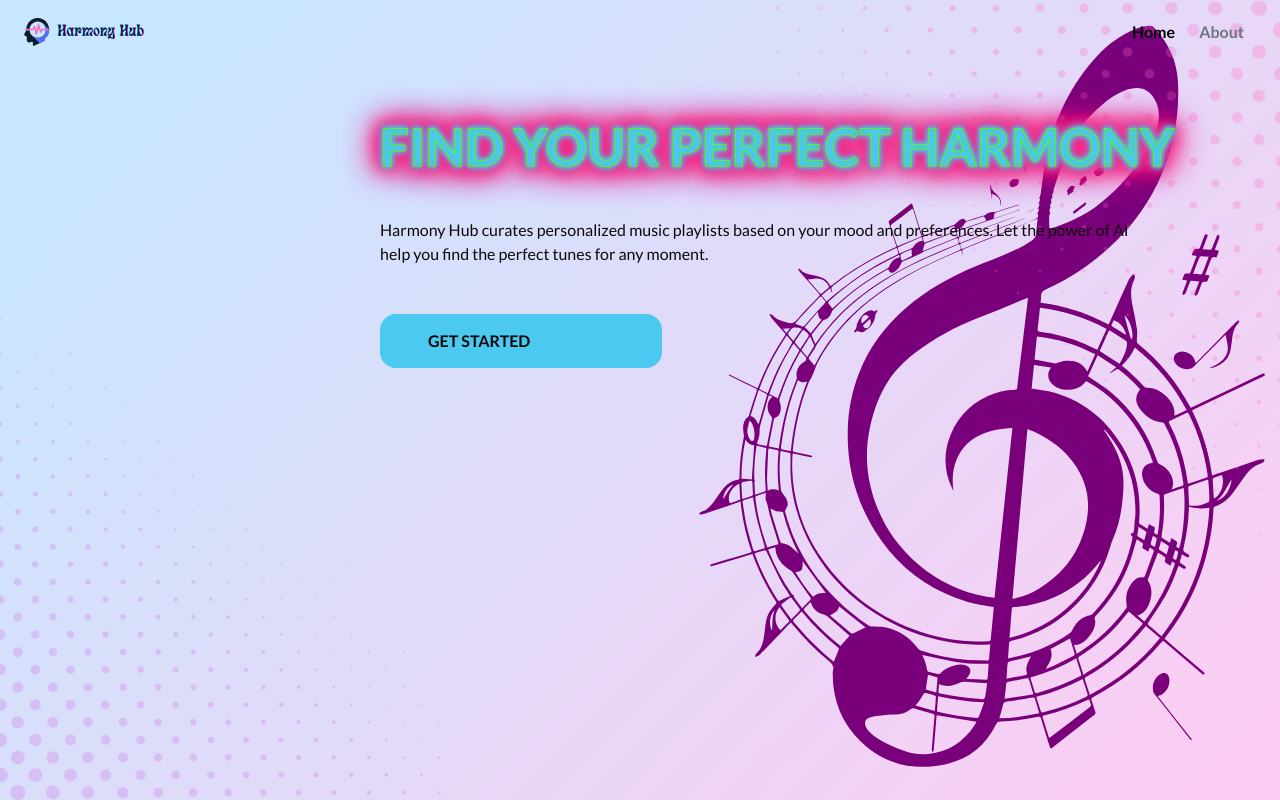
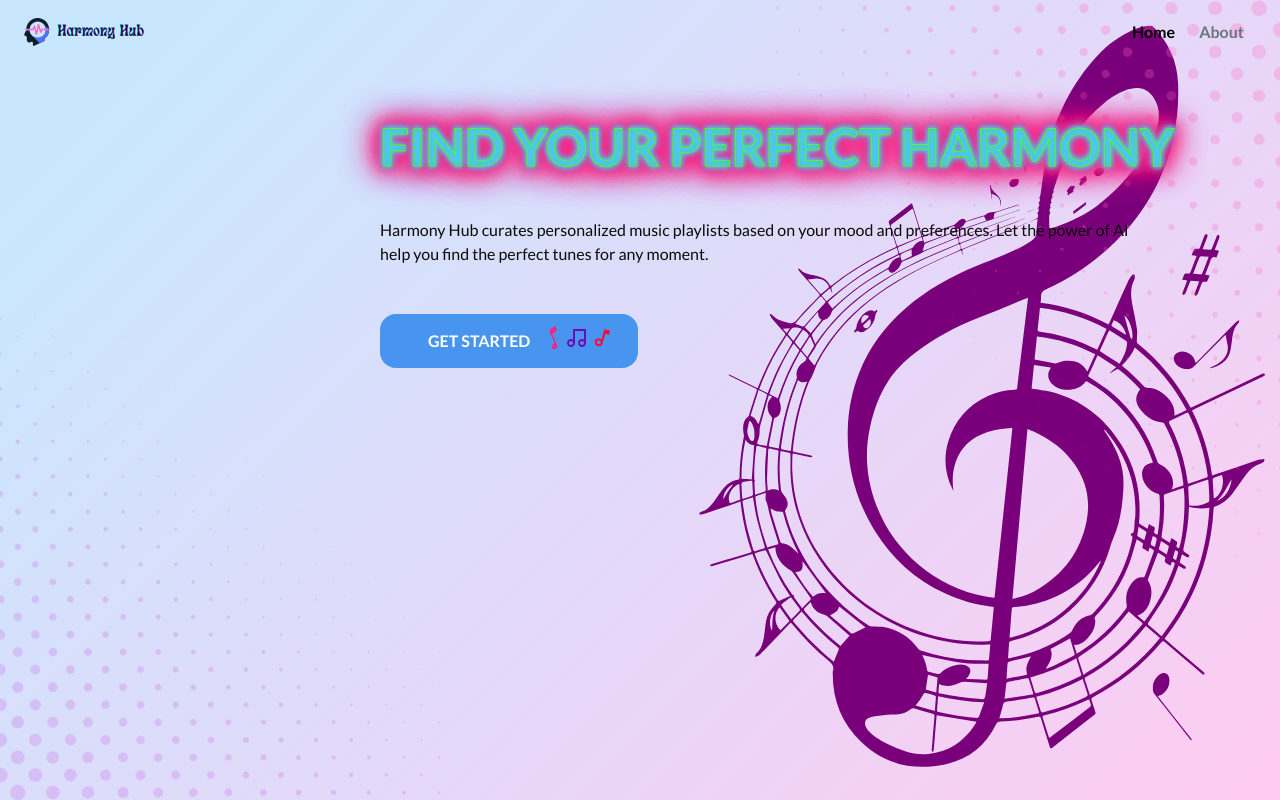
Before and after one commit to Dman0808/harmony-hub, a React (Vite) app: page / in a window 1280 px wide. Built offline with nearby package versions, Linux system fonts and the light colour scheme.

Commit message:
feat: add styles for hero component

```diff
--- a/src/components/Hero/Hero.styled.jsx
+++ b/src/components/Hero/Hero.styled.jsx
@@ -1,8 +1,56 @@
-import styled from "styled-components";
+import styled, { keyframes } from "styled-components";
 import { primaryFont } from "../fonts";
 import { IoMusicalNote } from "react-icons/io5";
 import { MdOutlineMusicNote } from "react-icons/md";
-import { RiMusicLine } from "react-icons/ri";
+import { RiMusic2Line } from "react-icons/ri";
+
+const noteIconFirst = keyframes`
+  0% {
+    opacity: 1;
+    transform: scale(1) rotate(-25deg);
+
+  }
+  50% {
+    opacity: 0;
+    transform: scale(1.25) rotate(-35deg);
+  }
+  100% {
+    opacity: 1;
+    transform: scale(1) rotate(-25deg);
+  }
+`;
+
+const noteIconSecond = keyframes`
+  0% {
+    opacity: 1;
+    transform: scale(1);
+
+  }
+  50% {
+    opacity: 0;
+    transform: scale(1.25) ;
+  }
+  100% {
+    opacity: 1;
+    transform: scale(1) ;
+  }
+`;
+
+const noteIconThird = keyframes`
+  0% {
+    opacity: 1;
+    transform: scale(1 rotate(15deg));
+
+  }
+  50% {
+    opacity: 0;
+    transform: scale(1.25) rotate(25deg);
+  }
+  100% {
+    opacity: 1;
+    transform: scale(1) rotate(15deg);
+  }
+`;
 
 export const HeroWrapper = styled.div`
   width: 100%;
@@ -59,15 +107,15 @@ export const MusicNoteIcon = styled(IoMusicalNote)`
   font-size: 2.4rem;
   color: ${({ theme }) => theme.colors.pinkColor};
   transform: rotate(-25deg);
-  opacity: 0;
+  /* opacity: 0; */
 
   transition: opacity var(--primary-transition);
 `;
 
-export const MusicNoteIconSecond = styled(RiMusicLine)`
+export const MusicNoteIconSecond = styled(RiMusic2Line)`
   font-size: 2.4rem;
   color: ${({ theme }) => theme.colors.orangeColor};
-  opacity: 0;
+  /* opacity: 0; */
 
   transition: opacity var(--primary-transition);
 `;
@@ -75,9 +123,10 @@ export const MusicNoteIconSecond = styled(RiMusicLine)`
 export const MusicNoteIconThird = styled(MdOutlineMusicNote)`
   font-size: 2.4rem;
   color: ${({ theme }) => theme.colors.redColor};
-  opacity: 0;
+  /* opacity: 0; */
+  transform: rotate(15deg);
 
-  transition: opacity var(--primary-transition);
+  transition: all var(--primary-transition);
 `;
 
 export const HeroButton = styled.button`
@@ -85,21 +134,32 @@ export const HeroButton = styled.button`
   outline: none;
   border: none;
   padding: 1.2rem 4.8rem;
+  padding-right: 2.4rem;
   border-radius: 1.6rem;
   font-family: ${primaryFont};
   font-weight: 600;
   font-size: 1.6rem;
   line-height: 1.5;
   text-transform: uppercase;
-  color: ${({ theme }) => theme.colors.mainTextColor};
+  color: ${({ theme }) => theme.colors.whiteColor};
   background-color: ${({ theme }) => theme.colors.buttonBgColor};
   display: flex;
   align-items: center;
   gap: 1.2rem;
+  transition: all var(--primary-transition);
 
   &:hover {
-    ${MusicNoteIcon},${MusicNoteIconSecond},${MusicNoteIconThird} {
-      opacity: 1;
+    background-color: ${({ theme }) => theme.colors.buttonHoverBgColor};
+    color: ${({ theme }) => theme.colors.mainTextColor};
+
+    ${MusicNoteIcon} {
+      animation: ${noteIconFirst} 3s infinite;
+    }
+    ${MusicNoteIconSecond} {
+      animation: ${noteIconSecond} 3s 0.4s infinite;
+    }
+    ${MusicNoteIconThird} {
+      animation: ${noteIconThird} 3s 0.2s infinite;
     }
   }
 `;
--- a/src/theme/theme.js
+++ b/src/theme/theme.js
@@ -5,9 +5,11 @@ export const theme = {
     mainTextColor: "#0c0a09",
     headerTextColor: "#6c757d",
     activeLinkColor: "#000",
-    buttonBgColor: "#4cc9f0",
+    whiteColor: "#fff",
+    buttonBgColor: "#4895ef",
+    buttonHoverBgColor: "#4cc9f0",
     pinkColor: "#f72585",
-    orangeColor: "#ffba08",
+    orangeColor: "#7209b7",
     redColor: "#ff073a",
   },
 };
```
